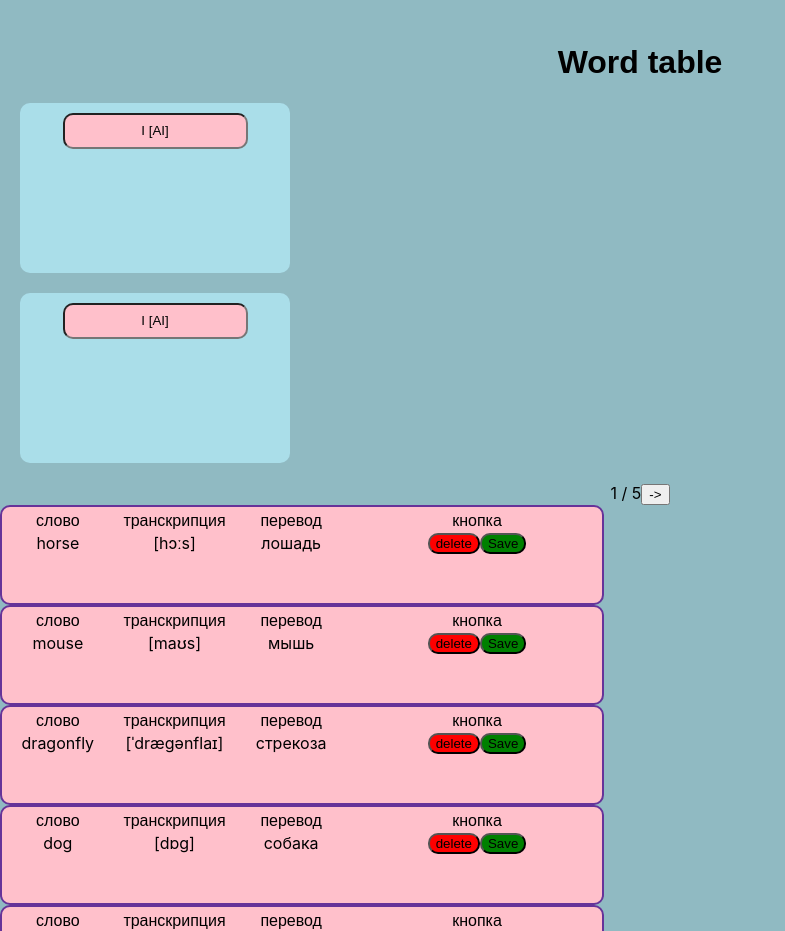
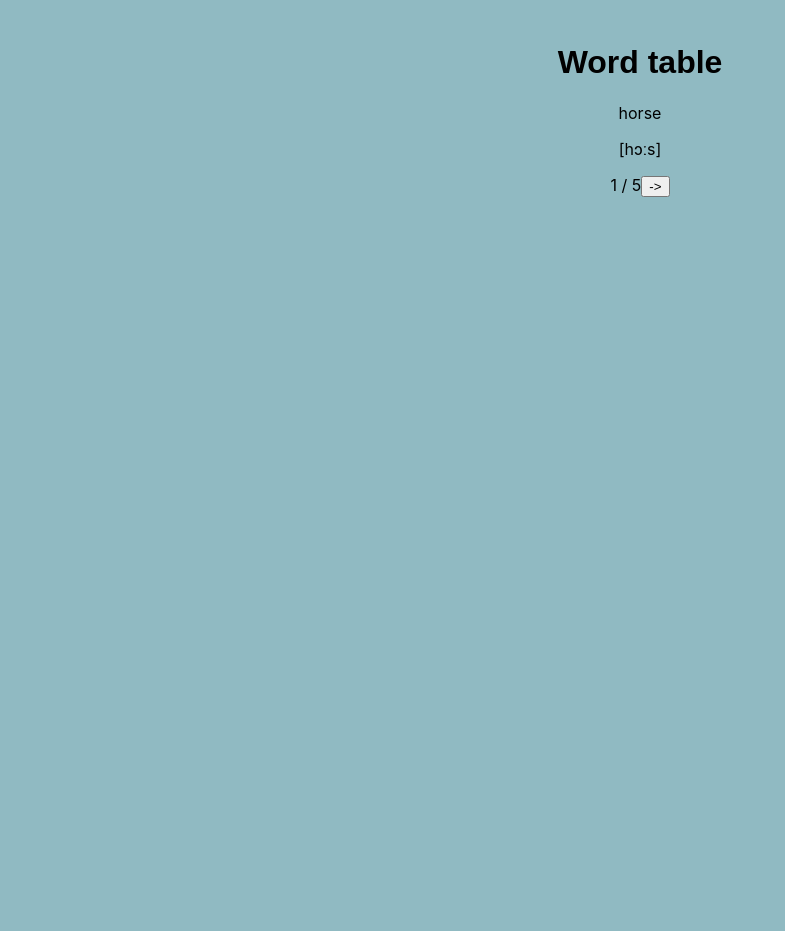
Before and after one commit to galya-cmd/-cards, a React (Create React App) app in the folder dictionary/: page /dictionary in a window 1280 px wide. Shown: the part 120-1051 px from the top of the page, without its empty margins (0-785 px from the left). After the commit the page ends 800 px from the top, so only its background shows below. Built offline with nearby package versions, Linux system fonts and the light colour scheme.

Commit message:
переписала страницу

```diff
--- a/dictionary/src/App.js
+++ b/dictionary/src/App.js
@@ -1,48 +1,13 @@
 import logo from './logo.svg';
 import './App.css';
 import{BrowserRouter as Router, Routes, Route} from 'react-router-dom';
-import Dictionary from './components/dictionary';
-import Test from './components/test';
+import Card from './components/card';
 import Table from './components/table';
 import Cardlist from './components/cardlist';
 import Header from "./components/header";
 import About from './components/about';
-import wordlist from "./components/wordlist";
 import WordList from './components/wordlist';
-
-
-
-let dicts = [{
-  id: "10919",
-  name: 'horse',
- transcription : '[hɔːs]',
-  translation:"лошадь" },
-  {
-    id: "10920",
-  name: 'mouse',
-   transcription : '[maʊs]',
-   translation:"мышь"
-},
-{
-  id: "10921",
-  name: 'dragonfly',
-  transcription : '[ˈdrægənflaɪ]',
-  translation:"стрекоза"
-},
-{
-  id: "10922",
-  name: "dog",
-transcription: "[dɒg]",
-translation: "собака",
-},
-{
-  id: "10924",
-  name: "rabbit",
-  transcription: "[ˈræbɪt]",
-  translation:"кролик",
-
-
-}]
+import data from './components/data';
 
 
 
@@ -57,25 +22,20 @@ function App() {
     <div className="App">
     <Router>
     <Routes>
-    <Route exact path='/about' element={<About/>}></Route>
-      <Route path='/table'element={<Table/>}></Route>
 
-        <Route path='/dictionary'element={<Dictionary />}></Route>
+      <Route path='/wordlist' element={<WordList data={data}/>}></Route>
+
+        <Route path='/dictionary'element={<Card />}></Route>
+        <Route exact path='/' element={<About/>}></Route>
 
     </Routes>
     </Router>
-    <Cardlist/>
-    <div>
+    <Cardlist data={data}/>
 
-      {
-        dicts.map((dict) => <Table name={dict.name} transcription = {dict.transcription } translation = {dict.translation} key={dict.id}></Table>
-        )
-      }
-    </div>
 
 
     </div>
-  <WordList />
+
 
 
 
--- /dev/null
+++ b/dictionary/src/components/card.jsx
@@ -0,0 +1,29 @@
+import React, {useState, useEffect} from 'react';
+
+
+
+function Card({id , name, transcription, translation}) {
+
+    const [presset, setPresset] = useState(true);
+    const handleChange = () => {
+        setPresset(!presset);
+
+    }
+    useEffect(() => {
+      setPresset(true);
+    }, [id]);
+
+
+    return(
+
+        <>
+    <div className="card" onClick={handleChange}>
+      <p>{presset ? name : translation}</p>
+      <p>{transcription}</p>
+    </div>
+
+        </>
+    )
+}
+
+export default Card;
--- a/dictionary/src/components/cardlist.jsx
+++ b/dictionary/src/components/cardlist.jsx
@@ -1,11 +1,11 @@
 import React from 'react';
 import {useState} from 'react';
-import Dictionary from './dictionary';
+import Card from './card';
 import data from './data';
 
 
 
-function Cardlist ({}) {
+function Cardlist ({data}) {
 const [currentIndex, setCurrentindex] = useState(0);
 
 function onNext (){
@@ -21,15 +21,12 @@ if (currentIndex === data.length){
 }else
     return(
         <>
-        <div>
-            {
-            currentIndex > 0 && <button onClick={onPrev}>{'<-'}</button>
-            }
-
-            <Dictionary {...data[currentIndex]}/>
-            {currentIndex + 1} / {data.length}
-            <button onClick={onNext}>{'->'}</button>
-        </div>
+      <div className="card-list">
+        {currentIndex > 0 && <button onClick={onPrev}>{"<-"}</button>}
+        <Card {...data[currentIndex]} />
+        {currentIndex + 1} / {data.length}
+        <button onClick={onNext}>{"->"}</button>
+      </div>
         </>
     )
 }
--- a/dictionary/src/components/dictionary.jsx
+++ /dev/null
@@ -1,38 +0,0 @@
-import React, {useState} from 'react';
-import Cardlist from './cardlist';
-import './dictionary.css';
-
-
-function Dictionary(props) {
-
-    const [presset, setPresset] = useState(false);
-    const handleChange = () => {
-        setPresset(!presset);
-    }
-    return(
-
-        <>
-
-
-    <div className='list'>
-
-    <input className='button'{...props} onClick={handleChange} value={
-        presset ? 'Я' : 'I' + " " + '[ai]'
-    } />
-
-
-    <div>
-
-
-    </div>
-
-    </div>
-
-
-
-
-        </>
-    )
-}
-
-export default Dictionary;
--- a/dictionary/src/components/header.jsx
+++ b/dictionary/src/components/header.jsx
@@ -5,7 +5,7 @@ function Header (){
         <nav className="menu-main">
         <ul>
         <li><a href='/about'>About Us</a></li>
-            <li><a href='/table'>Table</a></li>
+            <li><a href='/wordlist'>Table</a></li>
 
             <li><a href='/dictionary'>Dictionary</a></li>
             </ul>
--- a/dictionary/src/components/table.jsx
+++ b/dictionary/src/components/table.jsx
@@ -1,5 +1,5 @@
 import React from 'react';
-import './table.css';
+
 
 
 
```
Also changed, not shown: dictionary/src/components/wordList.css (added), 2 other files (tests, documents, lock files or other folders).
